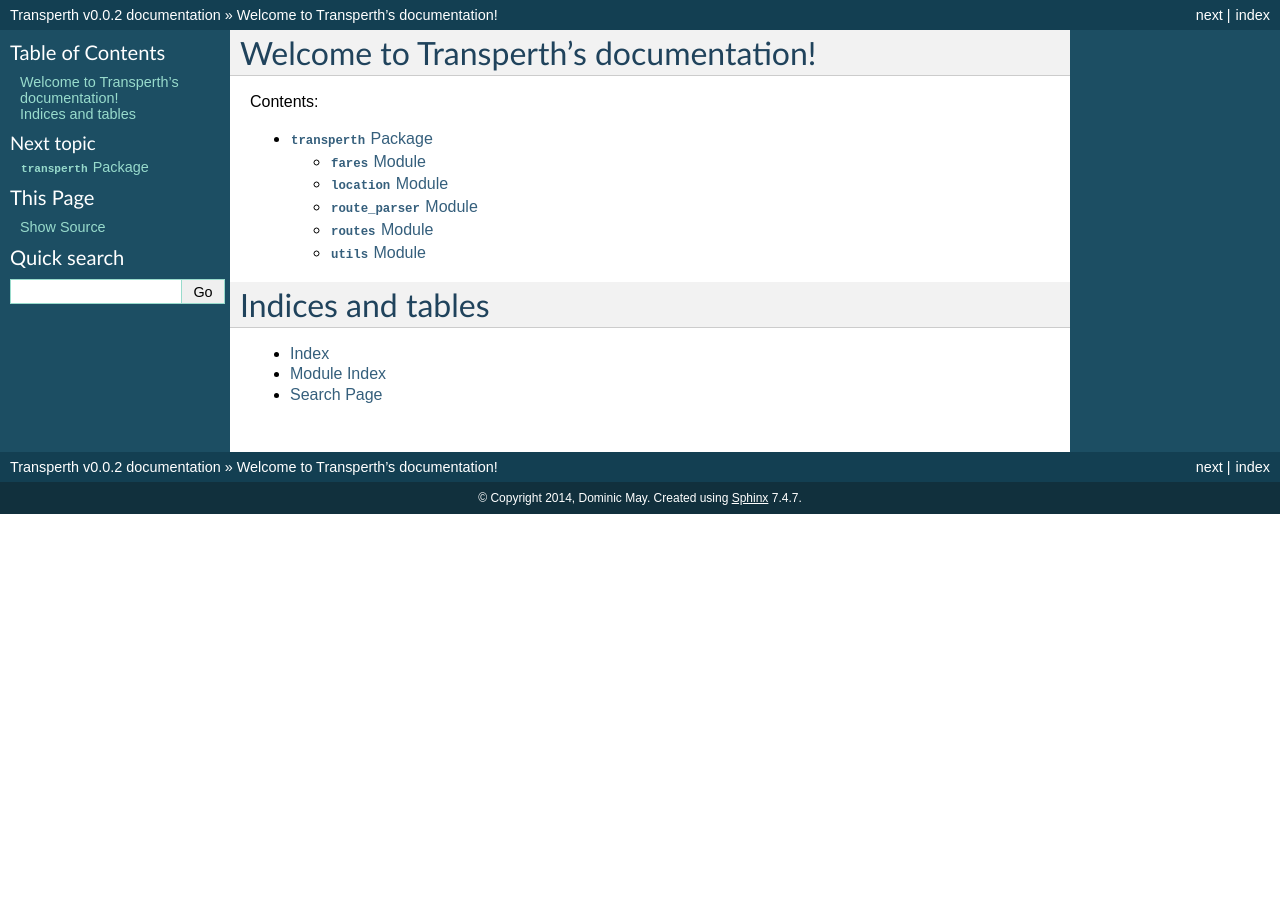
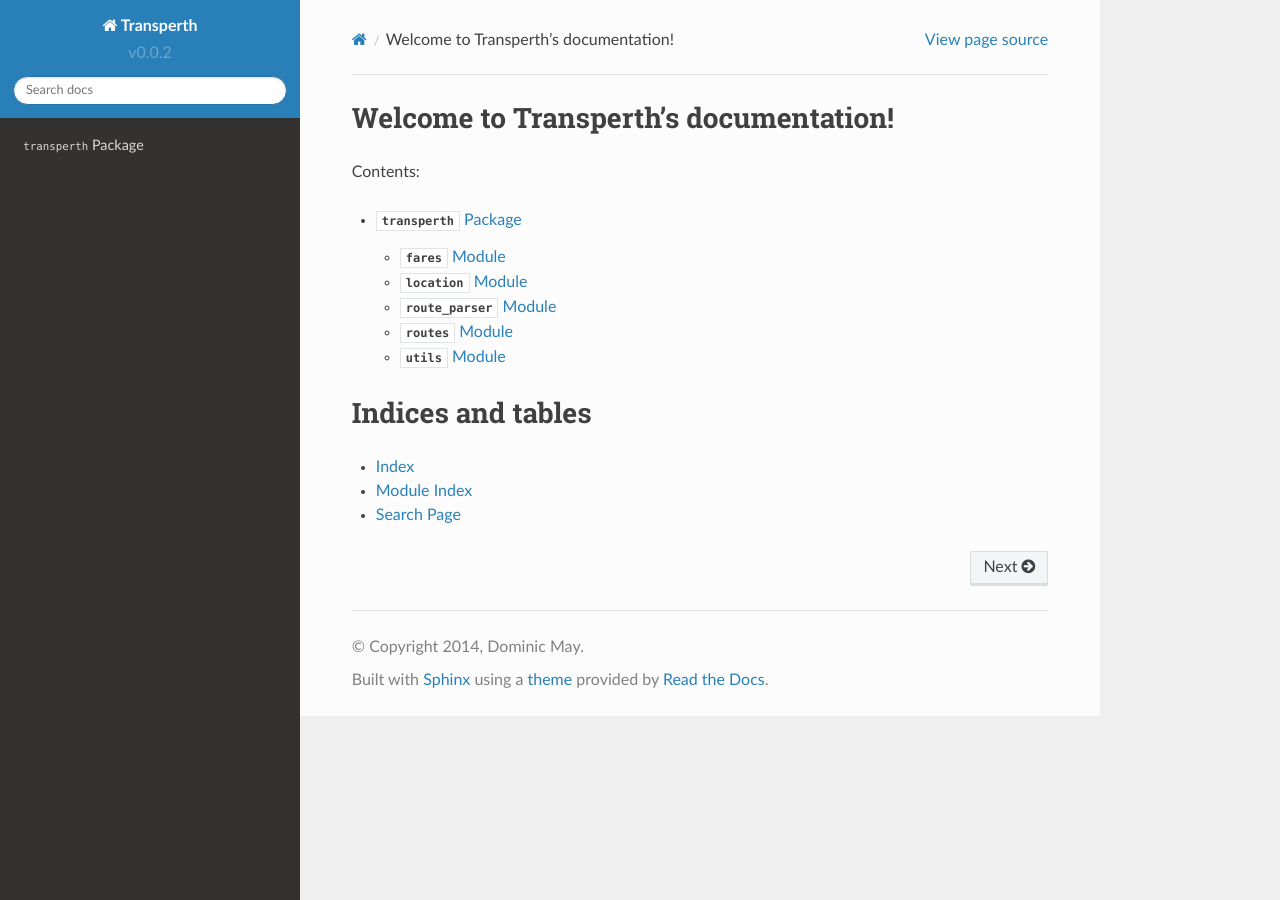
Before and after one commit to Mause/pytransperth, a Sphinx documentation site: the page built from docs/source/index.rst, in a window 1280 px wide. Built offline with Sphinx 7.4.7 and the Read the Docs theme 2.0.0, drawn with Linux system fonts in a browser that asks for light colours.

Commit message:
Use the read the docs theme

```diff
--- a/docs/source/conf.py
+++ b/docs/source/conf.py
@@ -13,6 +13,8 @@
 # All configuration values have a default; values that are commented out
 # serve to show the default.
 
+import os
+import sys
 
 # If extensions (or modules to document with autodoc) are in another directory,
 # add these directories to sys.path here. If the directory is relative to the
@@ -103,7 +105,16 @@
 
 # The theme to use for HTML and HTML Help pages.  See the documentation for
 # a list of builtin themes.
-html_theme = 'default'
+# html_theme = 'default'
+
+# on_rtd is whether we are on readthedocs.org, this line of code grabbed
+# from docs.readthedocs.org
+on_rtd = os.environ.get('READTHEDOCS', None) == 'True'
+
+if not on_rtd:  # only import and set the theme if we're building docs locally
+    import sphinx_rtd_theme
+    html_theme = 'sphinx_rtd_theme'
+    html_theme_path = [sphinx_rtd_theme.get_html_theme_path()]
 
 # Theme options are theme-specific and customize the look and feel of a theme
 # further.  For a list of options available for each theme, see the
@@ -268,8 +279,6 @@
 #texinfo_no_detailmenu = False
 
 
-import os
-import sys
 PATH = os.path.dirname(__file__)
 PATH = os.path.join(PATH, '..', '..')
 PATH = os.path.abspath(PATH)
```
